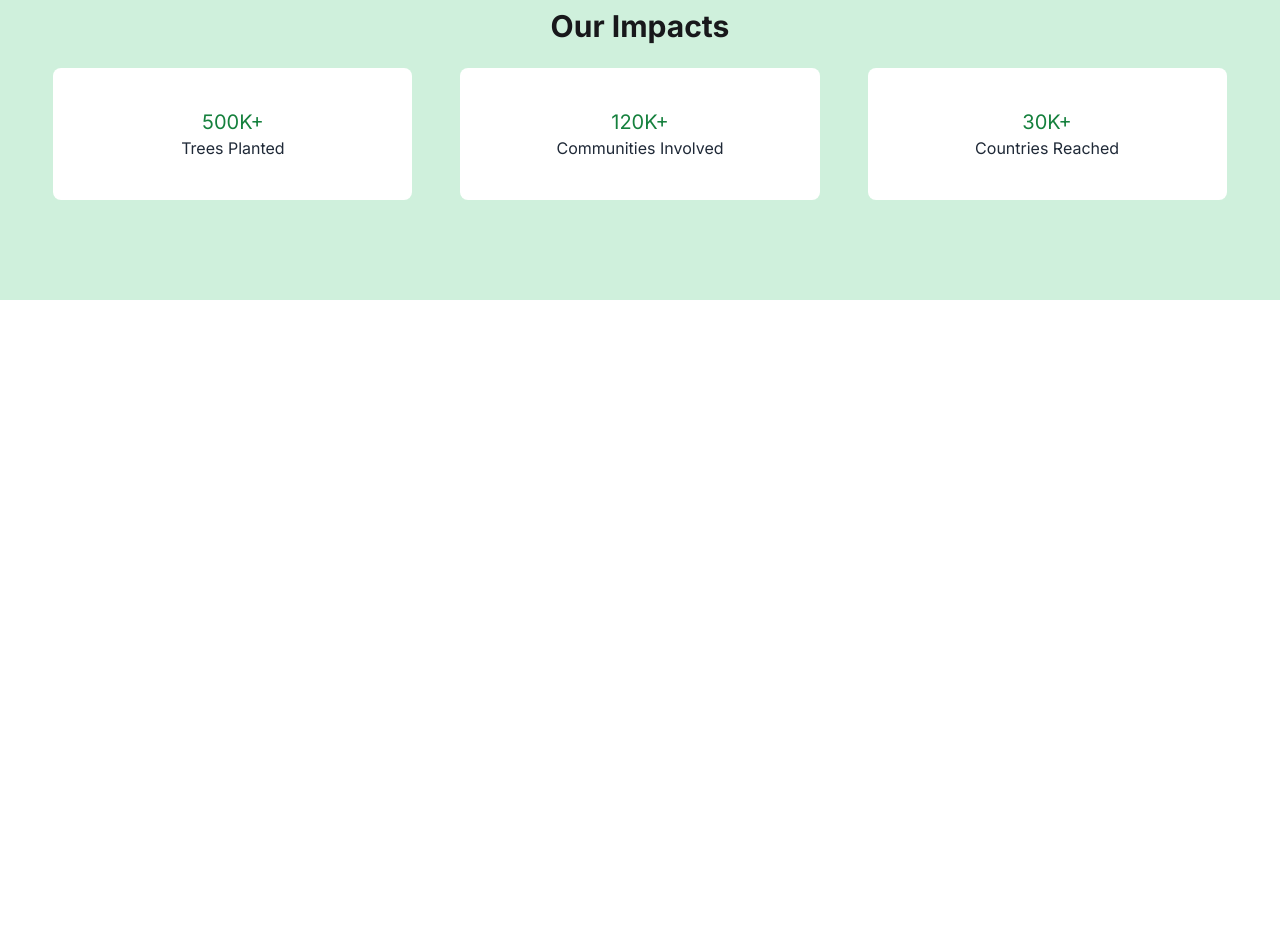
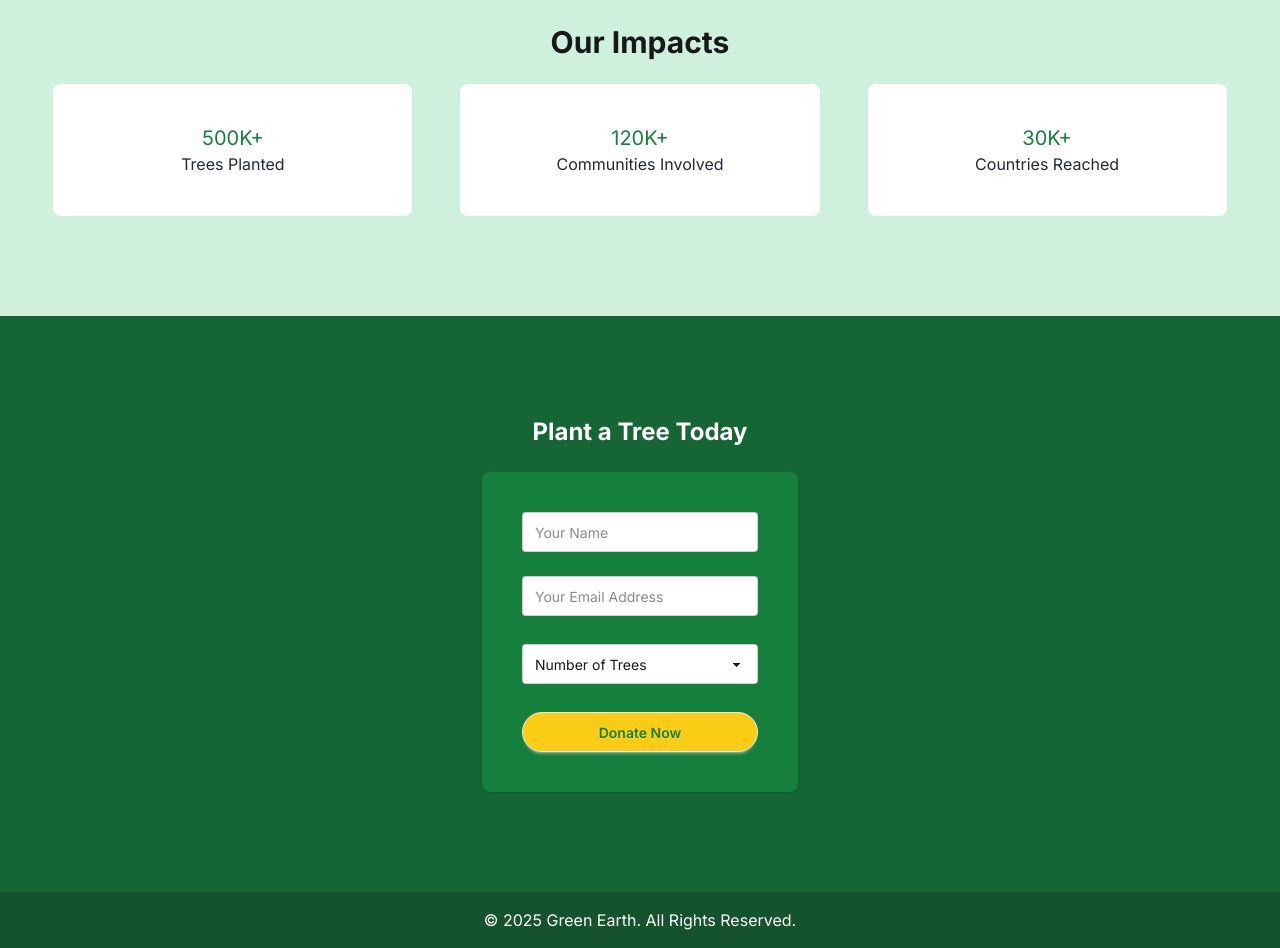
Before and after one commit to Mohammed-Hamim/Green-Earth, a plain HTML site: page index.html in a window 1280 px wide. Shown: the part 1320-2268 px from the top of the page. Before the commit the page ends 1620 px from the top, so only its background shows below. Drawn offline with nearby package versions, Linux system fonts and the light colour scheme.

Commit message:
form section and footer section is added

```diff
--- a/index.html
+++ b/index.html
@@ -89,14 +89,16 @@
             </div>
         </section> -->
         <!-- Campaign section -->
-         <section class="max-w-[1090px] mx-auto mb-6 md:mb-[100px]">
-            <h2 class="text-center font-bold text-4xl mb-4">About the Campaign</h2>
+        <section class="max-w-[1090px] mx-auto mb-6 md:mb-[100px]">
+            <h2 class="text-center font-bold text-4xl mb-8">About the Campaign</h2>
             <div class="flex flex-col md:flex-row p-8 md:p-0 justify-between items-center gap-10">
                 <div class="md:w-1/2">
                     <img src="./assets/about.png" alt="">
                 </div>
                 <div class="text-[#1F2937] md:w-1/2 space-y-6">
-                    <p>Green Earth is a global tree plantation initiative dedicated to fighting climate change. Since our start, we’ve planted over 500,000 trees worldwide. By joining our campaign, you help restore forests, create habitats for wildlife, and combat global warming.</p>
+                    <p>Green Earth is a global tree plantation initiative dedicated to fighting climate change. Since
+                        our start, we’ve planted over 500,000 trees worldwide. By joining our campaign, you help restore
+                        forests, create habitats for wildlife, and combat global warming.</p>
                     <ul class="list-disc">
                         <li>Restoration of natural habitats</li>
                         <li>Improvement of air quality</li>
@@ -104,10 +106,10 @@
                     </ul>
                 </div>
             </div>
-         </section>
+        </section>
 
-         <!-- Impact section -->
-          <section class="bg-[#CFF0DC] py-[100px]">
+        <!-- Impact section -->
+        <section class="bg-[#CFF0DC] py-7  md:py-[100px]">
             <h2 class="text-center text-3xl font-bold  mb-6">Our Impacts</h2>
             <div class="w-11/12 mx-auto grid md:grid-cols-3 gap-12">
                 <div class="p-[40px] text-center bg-white rounded-lg">
@@ -123,12 +125,31 @@
                     <p class="text-[#1F2937]">Countries Reached</p>
                 </div>
             </div>
-          </section>
+        </section>
 
+        <!-- form section -->
+        <section class="bg-[#166534] py-7 md:py-[100px] flex flex-col items-center justify-center">
+            <h2 class="text-2xl font-bold text-white mb-6">Plant a Tree Today</h2>
+            <form action="" class="p-[40px] bg-[#15803D] shadow-sm rounded-lg ">
+                <div class="flex flex-col space-y-6">
+                    <input type="text" placeholder="Your Name" class="input" />
+                    <input type="email" placeholder="Your Email Address" class="input" />
+                    <fieldset class="fieldset">
+                        <select class="select">
+                            <option disabled selected>Number of Trees</option>
+                            <option>Chrome</option>
+                            <option>FireFox</option>
+                            <option>Safari</option>
+                        </select>
+                    </fieldset>
+                    <button class="btn text-[#15803D] bg-[#FACC15] rounded-3xl">Donate Now</button>
+                </div>
+            </form>
 
-
+        </section>
     </main>
-    <footer>
+    <footer class="bg-[#14532D] py-4 text-center">
+        <p class="text-white">© 2025 Green Earth. All Rights Reserved.</p>
 
     </footer>
 </body>
```
